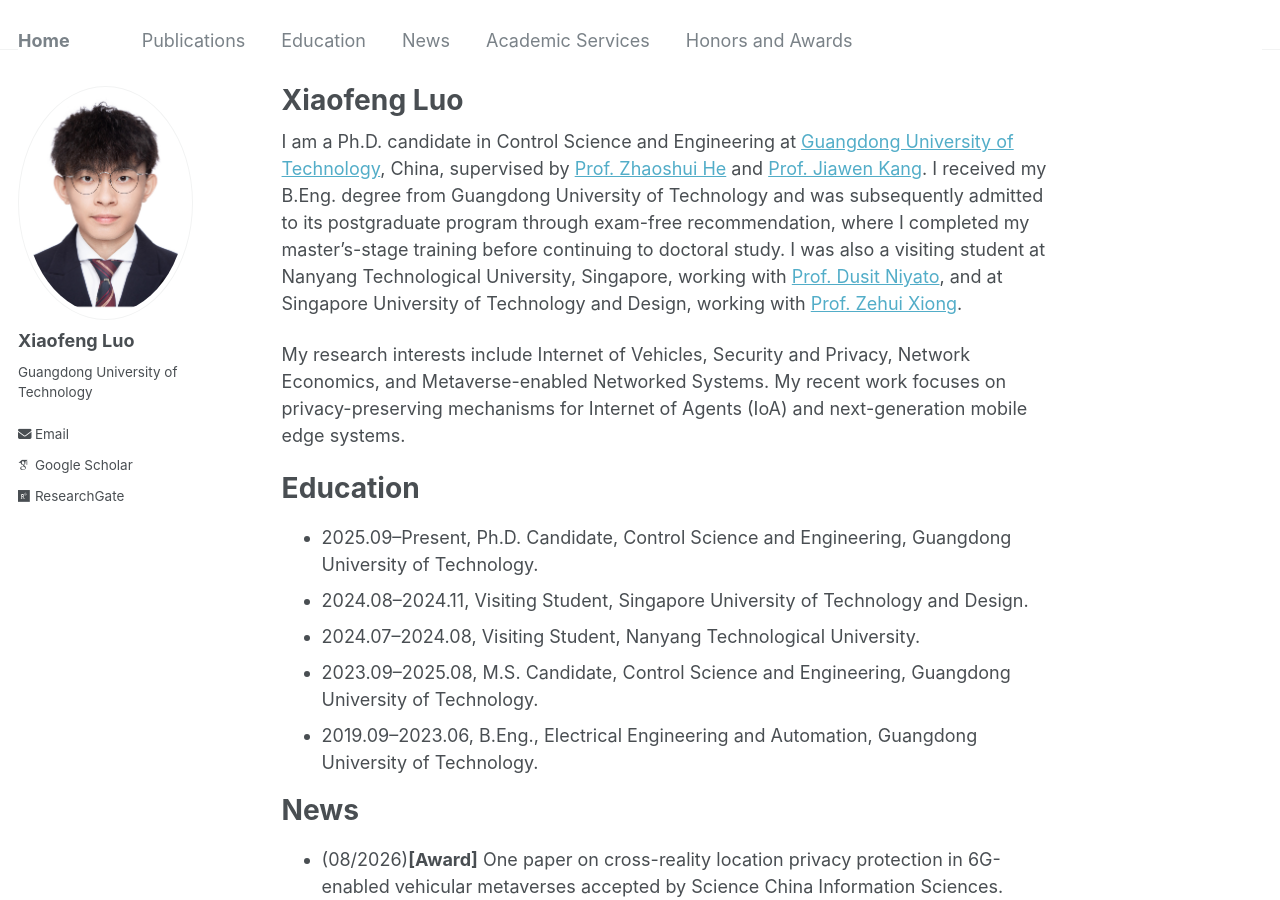
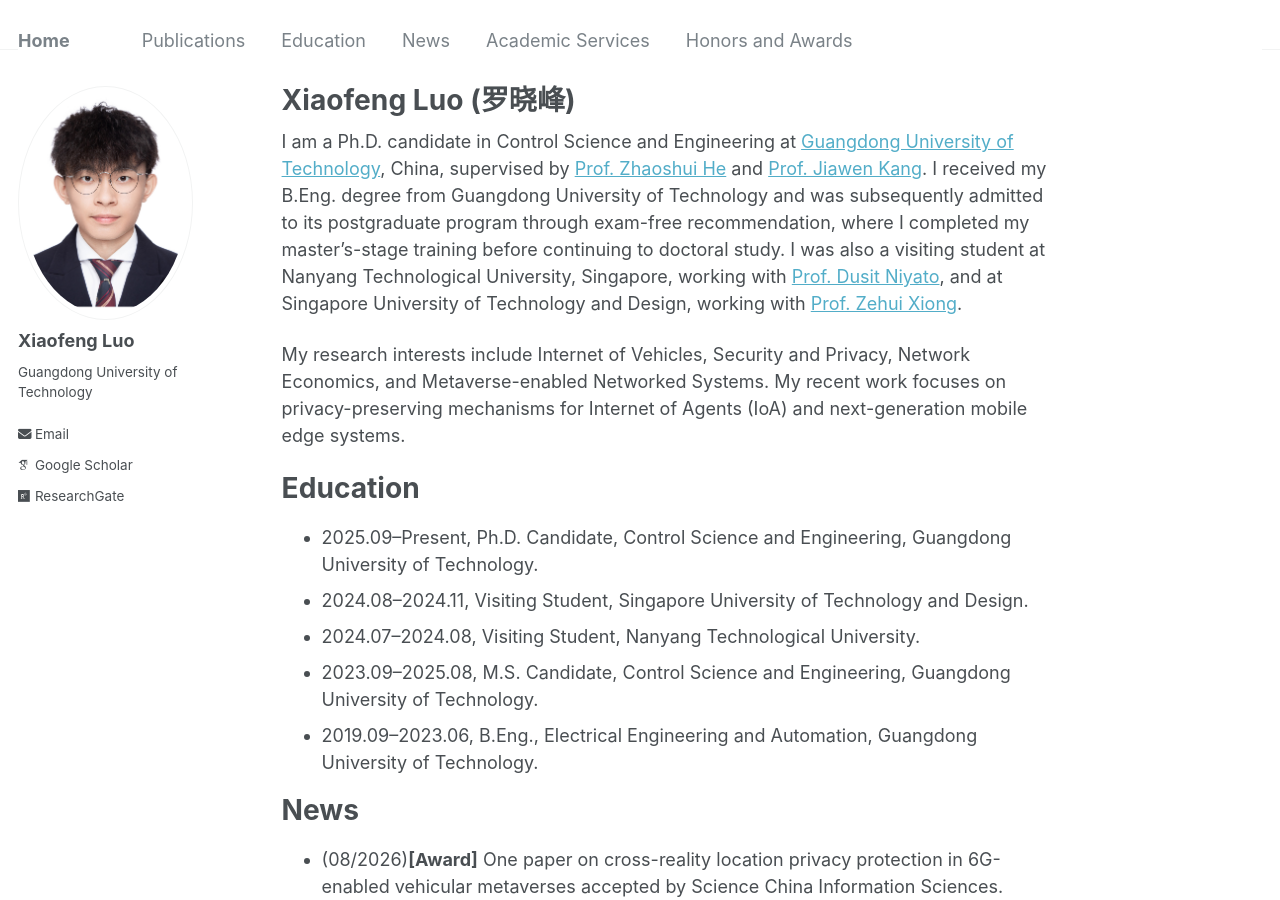
Before and after one commit to gdutxiaofengluo/gdutxiaofengluo.github.io, a Jekyll site: the page built from _pages/about.md, in a window 1280 px wide and 900 px high. Built offline with Jekyll 4.4.1, drawn with Linux system fonts in a browser that asks for light colours; some web fonts are replaced.

Commit message:
Update about.md

```diff
--- a/_pages/about.md
+++ b/_pages/about.md
@@ -1,6 +1,6 @@
 ---
 permalink: /
-title: "Xiaofeng Luo"
+title: "Xiaofeng Luo (罗晓峰)"
 author_profile: true
 redirect_from:
   - /about/
```
